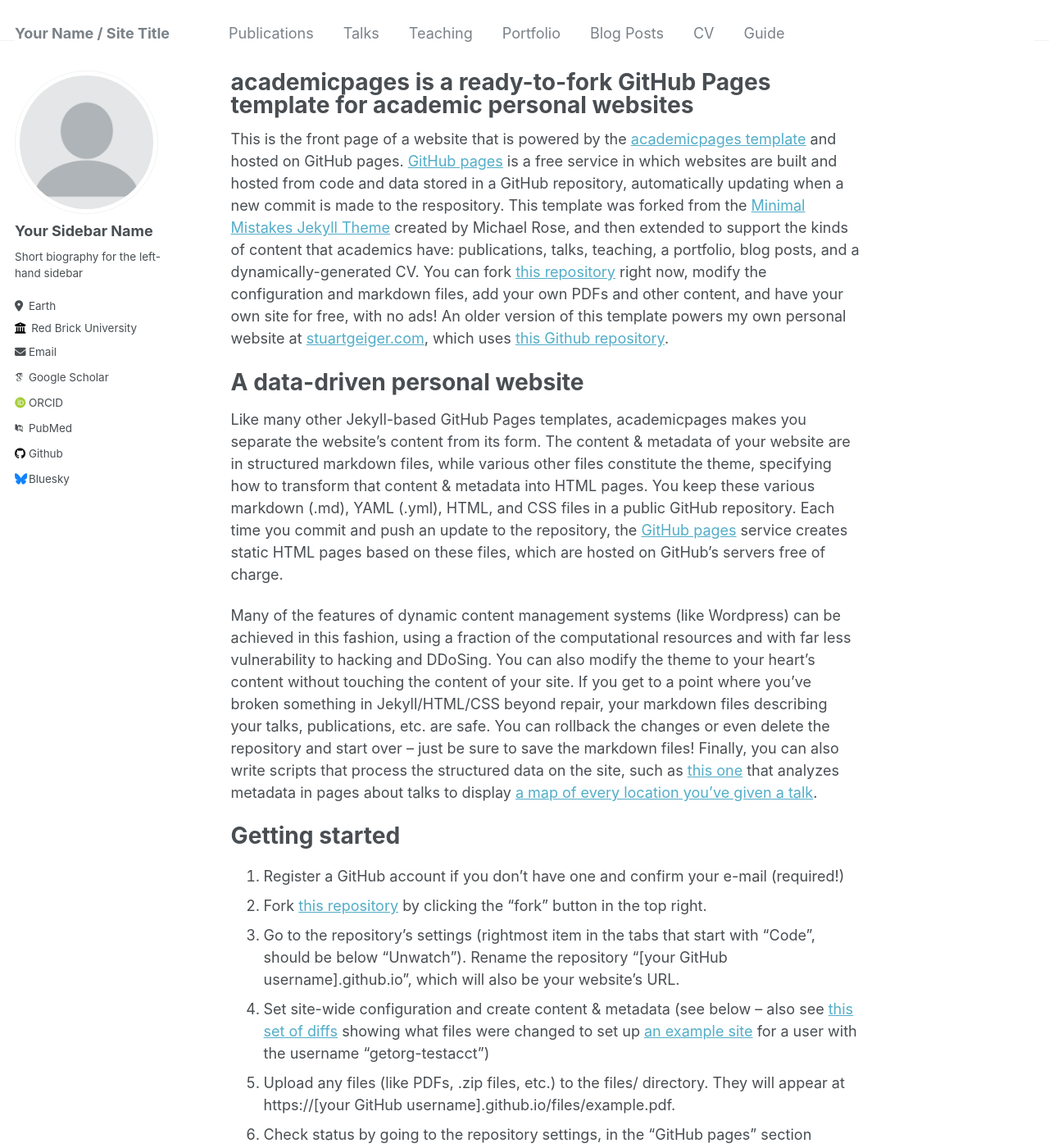
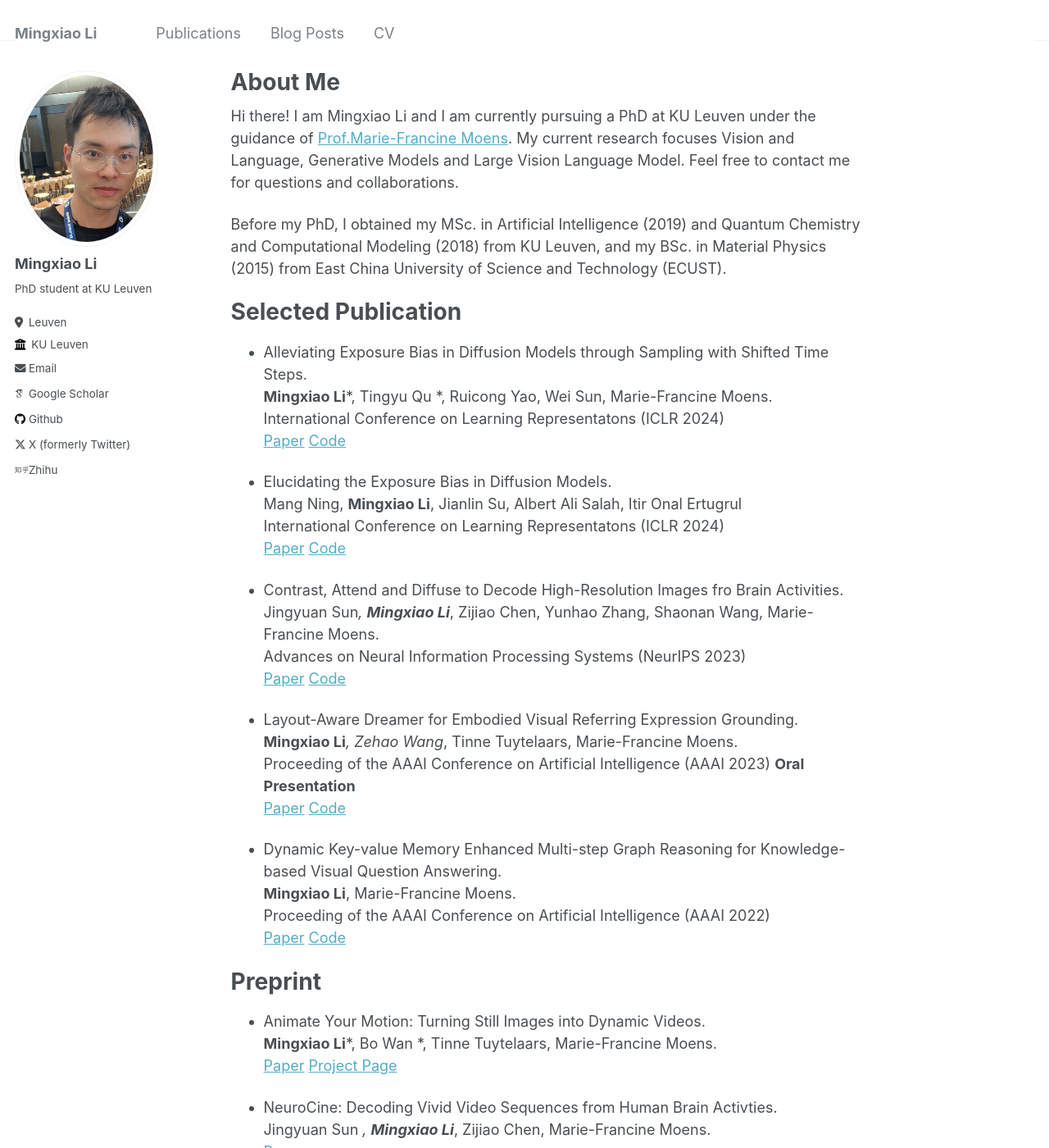
Before and after one commit to Mingxiao-Li/mingxiao-li.github.io, a Jekyll site: the page built from _pages/about.md, in a window 1280 px wide and 1400 px high. Shown: the whole window at 82% size. Built offline with Jekyll 4.4.1, drawn with Linux system fonts in a browser that asks for light colours; some web fonts are replaced; some of the changed text lies outside the part shown.

Commit message:
add personal info

```diff
--- a/_config.yml
+++ b/_config.yml
@@ -8,7 +8,7 @@
 
 # Basic Site Settings
 locale                   : "en-US"
-title                    : "Your Name / Site Title"
+title                    : "Mingxiao Li"
 title_separator          : "-"
 name                     : &name "Your Name"
 description              : &description "personal description"
@@ -21,56 +21,56 @@
 #               Additional customization can be done by editing /_includes/author-profile.html
 author:
   # Biographic information
-  avatar           : "profile.png"
-  name             : "Your Sidebar Name"
+  avatar           : "myself.png"
+  name             : "Mingxiao Li"
   pronouns         : # example: "she/her"
-  bio              : "Short biography for the left-hand sidebar"
-  location         : "Earth"
-  employer         : "Red Brick University"
+  bio              : "PhD student at KU Leuven"
+  location         : "Leuven"
+  employer         : "KU Leuven"
   uri              : # URL
-  email            : "none@example.org"
+  email            : "eric.lee.xiao@gmail.com"
 
   # Academic websites
-  arxiv            : # URL - Update with the correct link to your profile
-  googlescholar    : "https://scholar.google.com/citations?user=PS_CX0AAAAAJ"
-  impactstory      : # URL
-  orcid            : "http://orcid.org/yourorcidurl"
-  pubmed           : "https://www.ncbi.nlm.nih.gov/pubmed/?term=john+snow"
-  researchgate     : # URL
+  #arxiv            : # URL - Update with the correct link to your profile
+  googlescholar    : "https://scholar.google.com/citations?user=0t2f7joAAAAJ&hl=en"
+  #impactstory      : # URL
+  #orcid            : "http://orcid.org/yourorcidurl"
+  #pubmed           : "https://www.ncbi.nlm.nih.gov/pubmed/?term=john+snow"
+  #researchgate     : # URL
 
   # Repositories and software development
-  bitbucket        : # Username - Update with your username on the site
-  codepen          : # Username
-  dribbble         : # Username
-  github           : "academicpages"
-  kaggle           : # Username
-  stackoverflow    : # User number or user number and name (i.e., use "1" or "1/jeff-atwood")
+  #bitbucket        : # Username - Update with your username on the site
+  #codepen          : # Username
+  #dribbble         : # Username
+  github           : "Mingxiao-Li"
+  #kaggle           : # Username
+  #stackoverflow    : # User number or user number and name (i.e., use "1" or "1/jeff-atwood")
 
   # Social media
-  bluesky          : "bsky.app" # Replace this with you Bluesky username
-  facebook         : # Username
-  flickr           : # Username
-  foursquare       : # Username
-  goodreads        : # Username
-  google_plus      : # Username
-  keybase          : # Username
-  instagram        : # Username
-  lastfm           : # Username
-  linkedin         : # Username
-  mastodon         : # URL
-  medium           : # URL
-  pinterest        : # Username
-  soundcloud       : # Username
-  steam            : # Username
-  telegram         : # URL
-  tumblr           : # Username
-  twitter          : # Username for X / Twitter
-  vine             : # Username
-  weibo            : # Username
-  wikipedia        : # Username
-  xing             : # Username
-  youtube          : # Username
-  zhihu            : # URL
+  #bluesky          : "bsky.app" # Replace this with you Bluesky username
+  #facebook         : # Username
+  #flickr           : # Username
+  #oursquare       : # Username
+  #goodreads        : # Username
+  #google_plus      : # Username
+  ##keybase          : # Username
+  #instagram        : # Username
+  #lastfm           : # Username
+  #linkedin         : # Username
+  #mastodon         : # URL
+  #medium           : # URL
+  #pinterest        : # Username
+  #soundcloud       : # Username
+  #steam            : # Username
+  #telegram         : # URL
+  #tumblr           : # Username
+  twitter          : "MingxiaoLi3"
+  #vine             : # Username
+  #weibo            : # Username
+  #wikipedia        : # Username
+  #xing             : # Username
+  #youtube          : # Username
+  zhihu            : "https://www.zhihu.com/people/relax-88"
 
 
 # Site Settings
@@ -234,14 +234,14 @@
       layout: single
       author_profile: true
   # _teaching
-  - scope:
-      path: ""
-      type: teaching
-    values:
-      layout: single
-      author_profile: true
-      share: true
-      comments: true
+  # - scope:
+  #     path: ""
+  #     type: teaching
+  #   values:
+  #     layout: single
+  #     author_profile: true
+  #     share: true
+  #     comments: true
   # _publications
   - scope:
       path: ""
@@ -252,22 +252,22 @@
       share: true
       comments: true
   # _portfolio
-  - scope:
-      path: ""
-      type: portfolio
-    values:
-      layout: single
-      author_profile: true
-      share: true
-      comment: true
+  # - scope:
+  #     path: ""
+  #     type: portfolio
+  #   values:
+  #     layout: single
+  #     author_profile: true
+  #     share: true
+  #     comment: true
   # _talks
-  - scope:
-      path: ""
-      type: talks
-    values:
-      layout: talk
-      author_profile: true
-      share: true
+  # - scope:
+  #     path: ""
+  #     type: talks
+  #   values:
+  #     layout: talk
+  #     author_profile: true
+  #     share: true
 
 
 # Sass/SCSS
--- a/_pages/about.md
+++ b/_pages/about.md
@@ -1,49 +1,67 @@
 ---
 permalink: /
-title: "academicpages is a ready-to-fork GitHub Pages template for academic personal websites"
+title: "About Me"
 author_profile: true
 redirect_from:
   - /about/
   - /about.html
 ---
 
-This is the front page of a website that is powered by the [academicpages template](https://github.com/academicpages/academicpages.github.io) and hosted on GitHub pages. [GitHub pages](https://pages.github.com) is a free service in which websites are built and hosted from code and data stored in a GitHub repository, automatically updating when a new commit is made to the respository. This template was forked from the [Minimal Mistakes Jekyll Theme](https://mmistakes.github.io/minimal-mistakes/) created by Michael Rose, and then extended to support the kinds of content that academics have: publications, talks, teaching, a portfolio, blog posts, and a dynamically-generated CV. You can fork [this repository](https://github.com/academicpages/academicpages.github.io) right now, modify the configuration and markdown files, add your own PDFs and other content, and have your own site for free, with no ads! An older version of this template powers my own personal website at [stuartgeiger.com](http://stuartgeiger.com), which uses [this Github repository](https://github.com/staeiou/staeiou.github.io).
+Hi there! I am Mingxiao Li and I am currently pursuing a PhD at KU Leuven under the guidance of [Prof.Marie-Francine Moens](https://people.cs.kuleuven.be/~sien.moens/). My current research focuses Vision and Language, Generative Models and Large Vision Language Model. Feel free to contact me for questions and collaborations.
 
-A data-driven personal website
+
+Before my PhD, I obtained my MSc. in Artificial Intelligence (2019) and Quantum Chemistry and Computational Modeling (2018) from KU Leuven, and my BSc. in Material Physics (2015) from East China University of Science and Technology (ECUST).
+
+
+Selected Publication
 ======
-Like many other Jekyll-based GitHub Pages templates, academicpages makes you separate the website's content from its form. The content & metadata of your website are in structured markdown files, while various other files constitute the theme, specifying how to transform that content & metadata into HTML pages. You keep these various markdown (.md), YAML (.yml), HTML, and CSS files in a public GitHub repository. Each time you commit and push an update to the repository, the [GitHub pages](https://pages.github.com/) service creates static HTML pages based on these files, which are hosted on GitHub's servers free of charge.
 
-Many of the features of dynamic content management systems (like Wordpress) can be achieved in this fashion, using a fraction of the computational resources and with far less vulnerability to hacking and DDoSing. You can also modify the theme to your heart's content without touching the content of your site. If you get to a point where you've broken something in Jekyll/HTML/CSS beyond repair, your markdown files describing your talks, publications, etc. are safe. You can rollback the changes or even delete the repository and start over -- just be sure to save the markdown files! Finally, you can also write scripts that process the structured data on the site, such as [this one](https://github.com/academicpages/academicpages.github.io/blob/master/talkmap.ipynb) that analyzes metadata in pages about talks to display [a map of every location you've given a talk](https://academicpages.github.io/talkmap.html).
+- Alleviating Exposure Bias in Diffusion Models through Sampling with Shifted Time Steps.
+**Mingxiao Li***, Tingyu Qu *, Ruicong Yao, Wei Sun, Marie-Francine Moens.
+International Conference on Learning Representatons (ICLR 2024)
+[Paper](https://arxiv.org/pdf/2305.15583.pdf) [Code](https://github.com/Mingxiao-Li/TS-DPM)
 
-Getting started
+
+- Elucidating the Exposure Bias in Diffusion Models.
+  Mang Ning, **Mingxiao Li**, Jianlin Su, Albert Ali Salah, Itir Onal Ertugrul
+  International Conference on Learning Representatons (ICLR 2024)
+  [Paper](https://arxiv.org/abs/2308.15321.pdf) [Code](https://github.com/forever208/ADM-ES)
+
+
+- Contrast, Attend and Diffuse to Decode High-Resolution Images fro Brain Activities.
+   Jingyuan Sun*, **Mingxiao Li***, Zijiao Chen, Yunhao Zhang, Shaonan Wang, Marie-Francine Moens.
+  Advances on Neural Information Processing Systems (NeurIPS 2023)
+  [Paper](https://arxiv.org/abs/2305.17214.pdf) [Code](https://github.com/soinx0629/vis_dec_neurips/)
+
+
+- Layout-Aware Dreamer for Embodied Visual Referring Expression Grounding.
+  **Mingxiao Li***, Zehao Wang*, Tinne Tuytelaars, Marie-Francine Moens.
+  Proceeding of the AAAI Conference on Artificial Intelligence (AAAI 2023) **Oral Presentation**
+  [Paper](https://arxiv.org/abs/2212.00171.pdf) [Code](https://github.com/zehao-wang/LAD)
+
+
+- Dynamic Key-value Memory Enhanced Multi-step Graph Reasoning for Knowledge-based Visual Question Answering.
+  **Mingxiao Li**, Marie-Francine Moens.
+  Proceeding of the AAAI Conference on Artificial Intelligence (AAAI 2022)
+  [Paper](https://arxiv.org/pdf/2203.02985.pdf)  [Code](https://github.com/Mingxiao-Li/DMMGR)
+
+Preprint
 ======
-1. Register a GitHub account if you don't have one and confirm your e-mail (required!)
-1. Fork [this repository](https://github.com/academicpages/academicpages.github.io) by clicking the "fork" button in the top right.
-1. Go to the repository's settings (rightmost item in the tabs that start with "Code", should be below "Unwatch"). Rename the repository "[your GitHub username].github.io", which will also be your website's URL.
-1. Set site-wide configuration and create content & metadata (see below -- also see [this set of diffs](http://archive.is/3TPas) showing what files were changed to set up [an example site](https://getorg-testacct.github.io) for a user with the username "getorg-testacct")
-1. Upload any files (like PDFs, .zip files, etc.) to the files/ directory. They will appear at https://[your GitHub username].github.io/files/example.pdf.
-1. Check status by going to the repository settings, in the "GitHub pages" section
 
-Site-wide configuration
-------
-The main configuration file for the site is in the base directory in [_config.yml](https://github.com/academicpages/academicpages.github.io/blob/master/_config.yml), which defines the content in the sidebars and other site-wide features. You will need to replace the default variables with ones about yourself and your site's github repository. The configuration file for the top menu is in [_data/navigation.yml](https://github.com/academicpages/academicpages.github.io/blob/master/_data/navigation.yml). For example, if you don't have a portfolio or blog posts, you can remove those items from that navigation.yml file to remove them from the header.
+- Animate Your Motion: Turning Still Images into Dynamic Videos.
+  **Mingxiao Li***, Bo Wan *, Tinne Tuytelaars, Marie-Francine Moens.
+  [Paper](https://arxiv.org/abs/2212.00171.pdf) [Project Page](https://mingxiao-li.github.io/smcd/)
 
-Create content & metadata
-------
-For site content, there is one markdown file for each type of content, which are stored in directories like _publications, _talks, _posts, _teaching, or _pages. For example, each talk is a markdown file in the [_talks directory](https://github.com/academicpages/academicpages.github.io/tree/master/_talks). At the top of each markdown file is structured data in YAML about the talk, which the theme will parse to do lots of cool stuff. The same structured data about a talk is used to generate the list of talks on the [Talks page](https://academicpages.github.io/talks), each [individual page](https://academicpages.github.io/talks/2012-03-01-talk-1) for specific talks, the talks section for the [CV page](https://academicpages.github.io/cv), and the [map of places you've given a talk](https://academicpages.github.io/talkmap.html) (if you run this [python file](https://github.com/academicpages/academicpages.github.io/blob/master/talkmap.py) or [Jupyter notebook](https://github.com/academicpages/academicpages.github.io/blob/master/talkmap.ipynb), which creates the HTML for the map based on the contents of the _talks directory).
+- NeuroCine: Decoding Vivid Video Sequences from Human Brain Activties.
+  Jingyuan Sun *, **Mingxiao Li***, Zijiao Chen, Marie-Francine Moens.
+  [Paper](https://arxiv.org/pdf/2402.01590.pdf)
 
-**Markdown generator**
 
-I have also created [a set of Jupyter notebooks](https://github.com/academicpages/academicpages.github.io/tree/master/markdown_generator
-) that converts a CSV containing structured data about talks or presentations into individual markdown files that will be properly formatted for the academicpages template. The sample CSVs in that directory are the ones I used to create my own personal website at stuartgeiger.com. My usual workflow is that I keep a spreadsheet of my publications and talks, then run the code in these notebooks to generate the markdown files, then commit and push them to the GitHub repository.
+(Note: * indicates equal contribution)
 
-How to edit your site's GitHub repository
-------
-Many people use a git client to create files on their local computer and then push them to GitHub's servers. If you are not familiar with git, you can directly edit these configuration and markdown files directly in the github.com interface. Navigate to a file (like [this one](https://github.com/academicpages/academicpages.github.io/blob/master/_talks/2012-03-01-talk-1.md) and click the pencil icon in the top right of the content preview (to the right of the "Raw | Blame | History" buttons). You can delete a file by clicking the trashcan icon to the right of the pencil icon. You can also create new files or upload files by navigating to a directory and clicking the "Create new file" or "Upload files" buttons.
 
-Example: editing a markdown file for a talk
-![Editing a markdown file for a talk](/images/editing-talk.png)
+Service
+=====
 
-For more info
-------
-More info about configuring academicpages can be found in [the guide](https://academicpages.github.io/markdown/). The [guides for the Minimal Mistakes theme](https://mmistakes.github.io/minimal-mistakes/docs/configuration/) (which this theme was forked from) might also be helpful.
+Reviewer: AAAI, ACL, ECAI, ECML, EACL
+Workshop Organizer:  AAAI-2024 Workshop: Artificial Intelligence for Brain Encoding and Decoding (AIBED)
--- a/_pages/year-archive.html
+++ b/_pages/year-archive.html
@@ -9,11 +9,11 @@
 
 {% include base_path %}
 {% capture written_year %}'None'{% endcapture %}
-{% for post in site.posts %}
+<!-- {% for post in site.posts %}
   {% capture year %}{{ post.date | date: '%Y' }}{% endcapture %}
   {% if year != written_year %}
     <h2 id="{{ year | slugify }}" class="archive__subtitle">{{ year }}</h2>
     {% capture written_year %}{{ year }}{% endcapture %}
   {% endif %}
   {% include archive-single.html %}
-{% endfor %}
+{% endfor %} -->
```
Also changed, not shown: _data/navigation.yml (+9 -9 lines), _pages/publications.md (+2 -2 lines), _publications/2009-10-01-paper-title-number-1.md (+2 -2 lines), images/myself.png (added), 1 other file.
